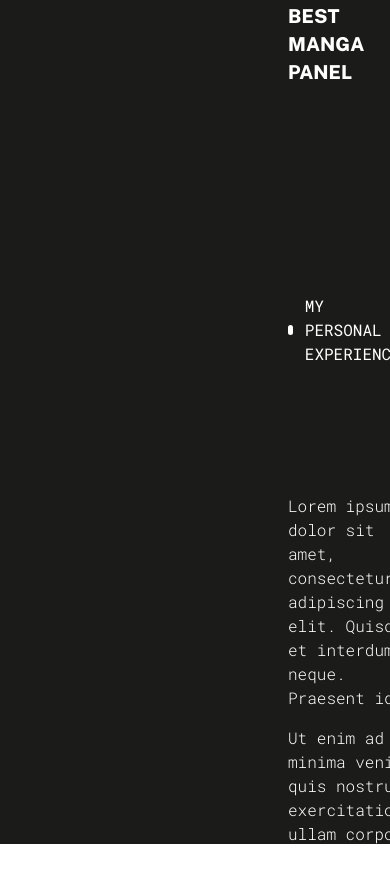
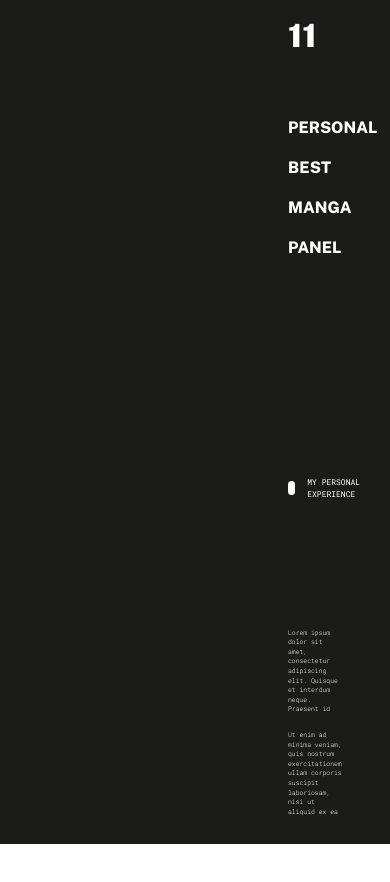
Before and after one commit to riccardo-girone/capolavoro, a Next.js app in the folder capolavoro/: page / in a window 390 px wide. Shown: the top 882 px of the page. After the commit the page ends 844 px from the top, so only its background shows below. Built offline with nearby package versions, Linux system fonts and the light colour scheme.

Commit message:
feat: increase all  font size

```diff
--- a/capolavoro/src/components/Home/About/About.jsx
+++ b/capolavoro/src/components/Home/About/About.jsx
@@ -2,25 +2,24 @@ const About = () => {
     return(
         <div className='h-screen w-2/5 bg-color-primary flex items-start justify-center flex-col pl-72 2xl:pl-44 pr-72 2xl:pr-44'>
             <div className='mb-52'>
-                <div className='text-number-fontsize text-color-white font-primary font-black'>11</div>
+                <div className='text-number-fontsize text-color-white font-primary font-black leading-eleven-height mb-16'>11</div>
                 <div className='flex items-start flex-col font-primary'>
-                    <div className='text-color-white font-extrabold text-sub-titel m-0 leading-7'>PERSONAL BEST</div>
-                    <div className='text-color-white font-extrabold text-sub-titel m-0 leading-7'>MANGA</div>
-                    <div className='text-color-white font-extrabold text-sub-titel m-0 leading-7'>PANEL</div>
+                    <div className='text-color-white font-extrabold text-sub-titel m-0 leading-10'>PERSONAL BEST</div>
+                    <div className='text-color-white font-extrabold text-sub-titel m-0 leading-10'>MANGA</div>
+                    <div className='text-color-white font-extrabold text-sub-titel m-0 leading-10'>PANEL</div>
                 </div>
             </div>
 
             <div className='flex items-center justify-center gap-3 mb-32'>
-                <div className="h-2.5 w-2.5 bg-color-white rounded-full">
-                </div>
-                <div className='text-color-white font-secondary font-normal'>MY PERSONAL EXPERIENCE</div>
+                <div className="h-3.5 w-3.5 bg-color-white rounded-full"></div>
+                <div className='text-color-white font-secondary font-normal text-ex-fontsize'>MY PERSONAL EXPERIENCE</div>
             </div>
 
-            <div className='flex flex-col gap-4 max-w-80'>
-                <div className='text-color-white font-secondary font-light'>
+            <div className='flex flex-col gap-4 max-w-96'>
+                <div className='text-color-white font-secondary font-light text-normal-fontsize'>
                     Lorem ipsum dolor sit amet, consectetur adipiscing elit. Quisque et interdum neque. Praesent id
                 </div>
-                <div className='text-color-white font-secondary font-light'>
+                <div className='text-color-white font-secondary font-light text-normal-fontsize'>
                     Ut enim ad minima veniam, quis nostrum exercitationem ullam corporis suscipit laboriosam, nisi ut aliquid ex ea
                 </div>
             </div>
--- a/capolavoro/tailwind.config.js
+++ b/capolavoro/tailwind.config.js
@@ -14,14 +14,20 @@ module.exports = {
     },
 
     fontSize: {
-      'number-fontsize': 'clamp(3rem, 6vw, 30rem)',
-      'sub-titel': 'clamp(0.3rem, 5vw, 1.2rem)',
+      'number-fontsize': 'clamp(2rem, 8vw, 25rem)',
+      'sub-titel': 'clamp(1rem, 1.5vw, 5rem)',
+      'ex-fontsize': 'clamp(0.5rem, 1vw, 1.2rem)',
+      'normal-fontsize': 'clamp(0.4rem, 1vw, 1rem)',
     },
 
     extend: {
       fontFamily: {
         primary: ["Public Sans", "sans-serif"],
         secondary: ["Roboto Mono", "monospace"],
+      },
+
+      lineHeight: {
+        'eleven-height': 'clamp(1rem, 4vw, 7rem)',
       }
     },
   },
```
